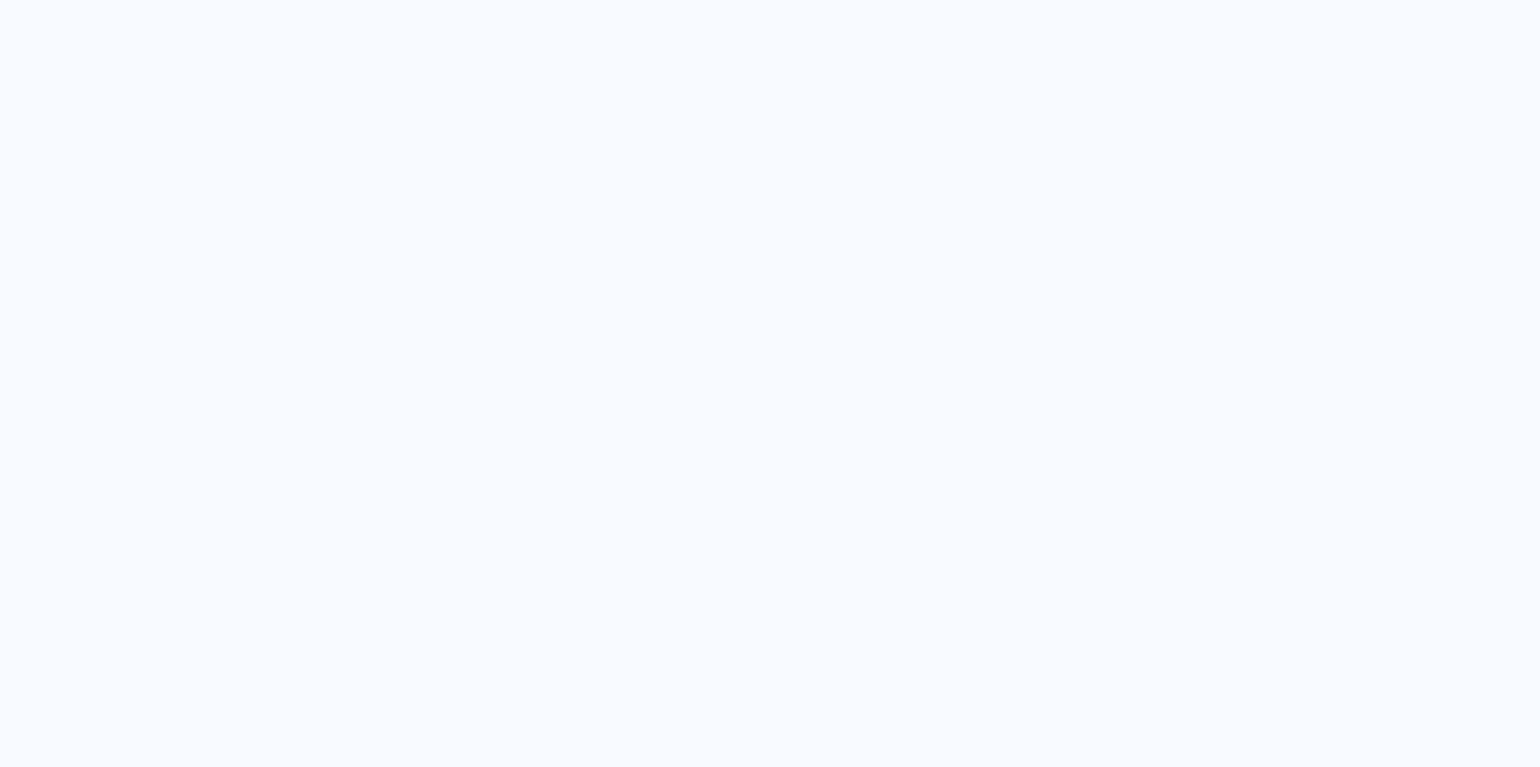
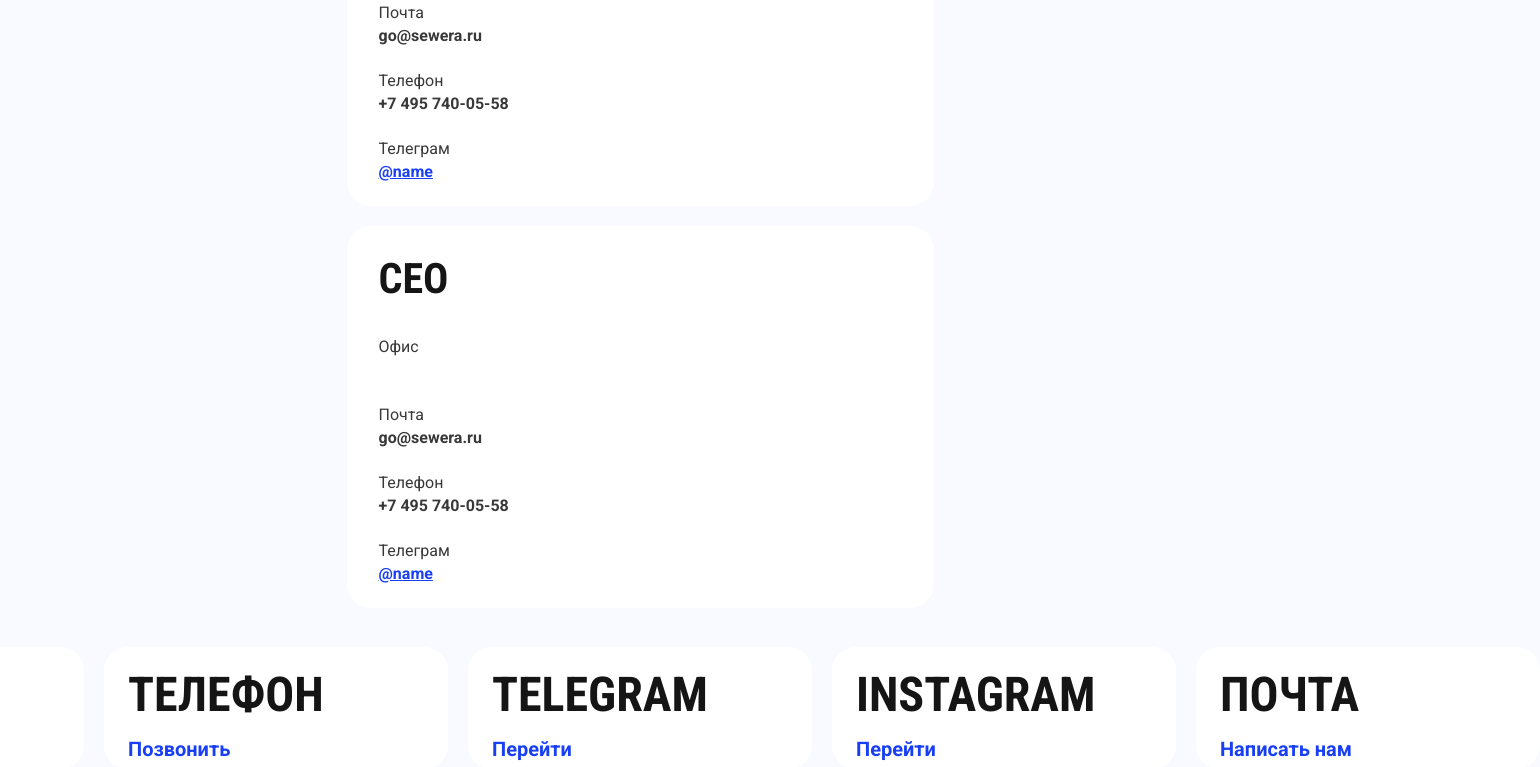
Before and after one commit to itwebs-corporate/itwebs-full-frontend, a Next.js app: page /contacts in a window 1280 px wide. Shown: the part 1200-1967 px from the top of the page, 1540 px wide, since content can reach past the window. Before the commit the page ends 952 px from the top, so only its background shows below. Built offline with nearby package versions, Linux system fonts and the light colour scheme.

Commit message:
feat: add page contacts

```diff
--- a/src/app/contacts/page.tsx
+++ b/src/app/contacts/page.tsx
@@ -1,5 +1,11 @@
+import ContactsBlock from '@/components/shared/contacts-block/contacts-block';
 import HeroBlock from '@/components/shared/hero-block/hero-block';
 
 export default function CasesPage() {
-  return <HeroBlock heading="Наши контакты" />;
+  return (
+    <>
+      <HeroBlock heading="Наши контакты" />
+      <ContactsBlock />
+    </>
+  );
 }
--- /dev/null
+++ b/src/components/shared/contacts-block/contacts-block.tsx
@@ -0,0 +1,41 @@
+import Link from 'next/link';
+
+import Section from '@/components/ui/section/section';
+import Typography from '@/components/ui/typography/typography';
+
+import ContactsCard from './contacts-card';
+import { CONTACT_CARDS, LINKS_CONFIG } from './contacts-config';
+
+// TODO: добавить адаптивности для LinkCard
+export default function ContactsBlock() {
+  return (
+    <Section className="gap-[clamp(32px,3vw,48px)]">
+      <Typography variant="h2">
+        <b className="text-primary">Наши</b> контактные данные
+      </Typography>
+      <ul className="font-second-family 3xl:grid-cols-3 grid grid-cols-1 gap-[clamp(14px,2vw,20px)] xl:grid-cols-2">
+        {CONTACT_CARDS.map((card) => (
+          <ContactsCard card={card} key={card.id} />
+        ))}
+      </ul>
+      <ul className="flex flex-col gap-x-[16px] gap-y-[32px] sm:flex-row sm:gap-[20px]">
+        {LINKS_CONFIG.map((item) => (
+          <li
+            className="flex h-[122px] w-[344px] flex-col gap-[20px] rounded-[24px] bg-white p-[24px]"
+            key={item.id}
+          >
+            <span className="font-family text-foreground3 text-[48px] leading-[100%] font-bold">
+              {item.title}
+            </span>
+            <Link
+              className="text-primary font-second-family text-[20px] leading-[100%] font-bold"
+              href={item.href}
+            >
+              {item.text}
+            </Link>
+          </li>
+        ))}
+      </ul>
+    </Section>
+  );
+}
--- /dev/null
+++ b/src/components/shared/contacts-block/contacts-card.tsx
@@ -0,0 +1,39 @@
+import Link from 'next/link';
+
+import { cn } from '@/lib/utils';
+
+import { ContactCard } from './contacts-config';
+
+export default function ContactsCard({ card }: { card: ContactCard }) {
+  return (
+    <li className="flex h-[404px] w-[clamp(332px,50vw,587px)] flex-col justify-between rounded-[24px] bg-white px-[clamp(14px,3vw,32px)] py-[32px]! sm:h-[382px]">
+      <div className="font-family text-foreground3 text-[42px] leading-[100%] font-bold">
+        {card.title}
+      </div>
+      <ul className="flex flex-col gap-[32px]">
+        {card.items.map((subCard) => (
+          <li className="flex h-[36px] max-h-[36px]! flex-col justify-between" key={subCard.label}>
+            <div className="text-foreground2 text-[16px] leading-[140%] font-normal">
+              {subCard.label}
+            </div>
+            {subCard.href ? (
+              <Link
+                className={cn(
+                  subCard.label === 'Телеграм' ? 'text-primary underline' : 'text-foreground2',
+                  'font-second-family text-[16px] leading-[140%] font-bold'
+                )}
+                href={subCard.href}
+              >
+                {subCard.value}
+              </Link>
+            ) : (
+              <div className="text-foreground text-[16px] leading-[140%] font-bold">
+                {subCard.value}
+              </div>
+            )}
+          </li>
+        ))}
+      </ul>
+    </li>
+  );
+}
--- /dev/null
+++ b/src/components/shared/contacts-block/contacts-config.ts
@@ -0,0 +1,104 @@
+import { INSTAGRAM, MAIL, TEL, TELEGRAM } from '@/constants/links-constants';
+
+export type ContactCardItem = {
+  label: string;
+  value: string;
+  href?: string;
+};
+
+export type ContactCard = {
+  id: string;
+  title: string;
+  items: ContactCardItem[];
+};
+
+export const CONTACT_CARDS: ContactCard[] = [
+  {
+    id: 'tech',
+    title: 'Тех. отдел',
+    items: [
+      {
+        label: 'Офис',
+        value: 'Троицк, Городская ул., 1 этаж 2, офис 16',
+      },
+      {
+        label: 'Почта',
+        value: 'go@sewera.ru',
+        href: 'mailto:go@sewera.ru',
+      },
+      {
+        label: 'Телефон',
+        value: '+7 495 740-05-58',
+        href: 'tel:+74957400558',
+      },
+      {
+        label: 'Телеграм',
+        value: '@name',
+        href: 'https://t.me/name',
+      },
+    ],
+  },
+  {
+    id: 'sales',
+    title: 'Отдел продаж',
+    items: [
+      {
+        label: 'Офис',
+        value: 'Троицк, Городская ул., 1 этаж 2, офис 16',
+      },
+      {
+        label: 'Почта',
+        value: 'go@sewera.ru',
+        href: 'mailto:go@sewera.ru',
+      },
+      {
+        label: 'Телефон',
+        value: '+7 495 740-05-58',
+        href: 'tel:+74957400558',
+      },
+      {
+        label: 'Телеграм',
+        value: '@name',
+        href: 'https://t.me/name',
+      },
+    ],
+  },
+  {
+    id: 'ceo',
+    title: 'CEO',
+    items: [
+      {
+        label: 'Офис',
+        value: 'Троицк, Городская ул., 1 этаж 2, офис 16',
+      },
+      {
+        label: 'Почта',
+        value: 'go@sewera.ru',
+        href: 'mailto:go@sewera.ru',
+      },
+      {
+        label: 'Телефон',
+        value: '+7 495 740-05-58',
+        href: 'tel:+74957400558',
+      },
+      {
+        label: 'Телеграм',
+        value: '@name',
+        href: 'https://t.me/name',
+      },
+    ],
+  },
+];
+export type LinkCard = {
+  id: number;
+  title: string;
+  text: string;
+  href: string;
+};
+export const LINKS_CONFIG: LinkCard[] = [
+  { id: 1, title: 'НАШ ОФИС', text: 'Показать', href: '/' },
+  { id: 2, title: 'ТЕЛЕФОН', text: 'Позвонить', href: TEL },
+  { id: 3, title: 'TELEGRAM', text: 'Перейти', href: TELEGRAM },
+  { id: 4, title: 'INSTAGRAM', text: 'Перейти', href: INSTAGRAM },
+  { id: 5, title: 'ПОЧТА', text: 'Написать нам', href: MAIL },
+];
```
